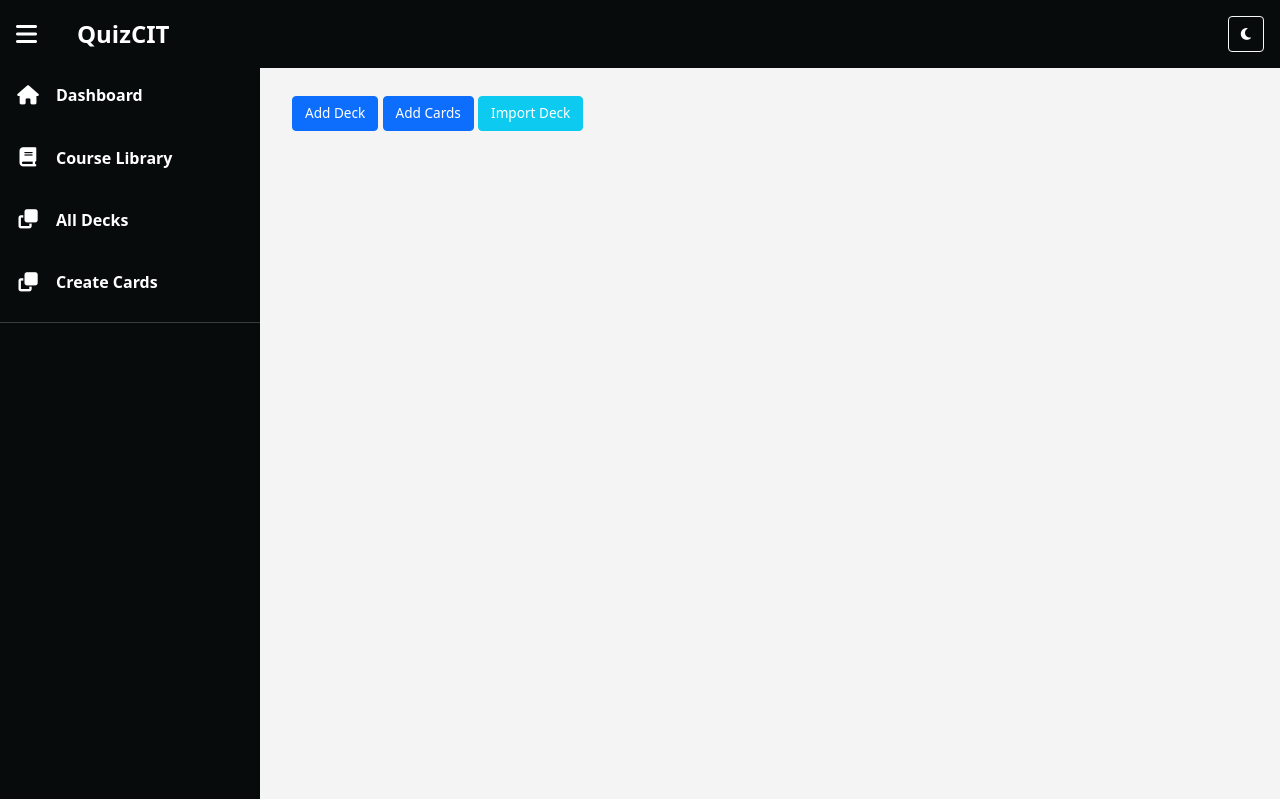
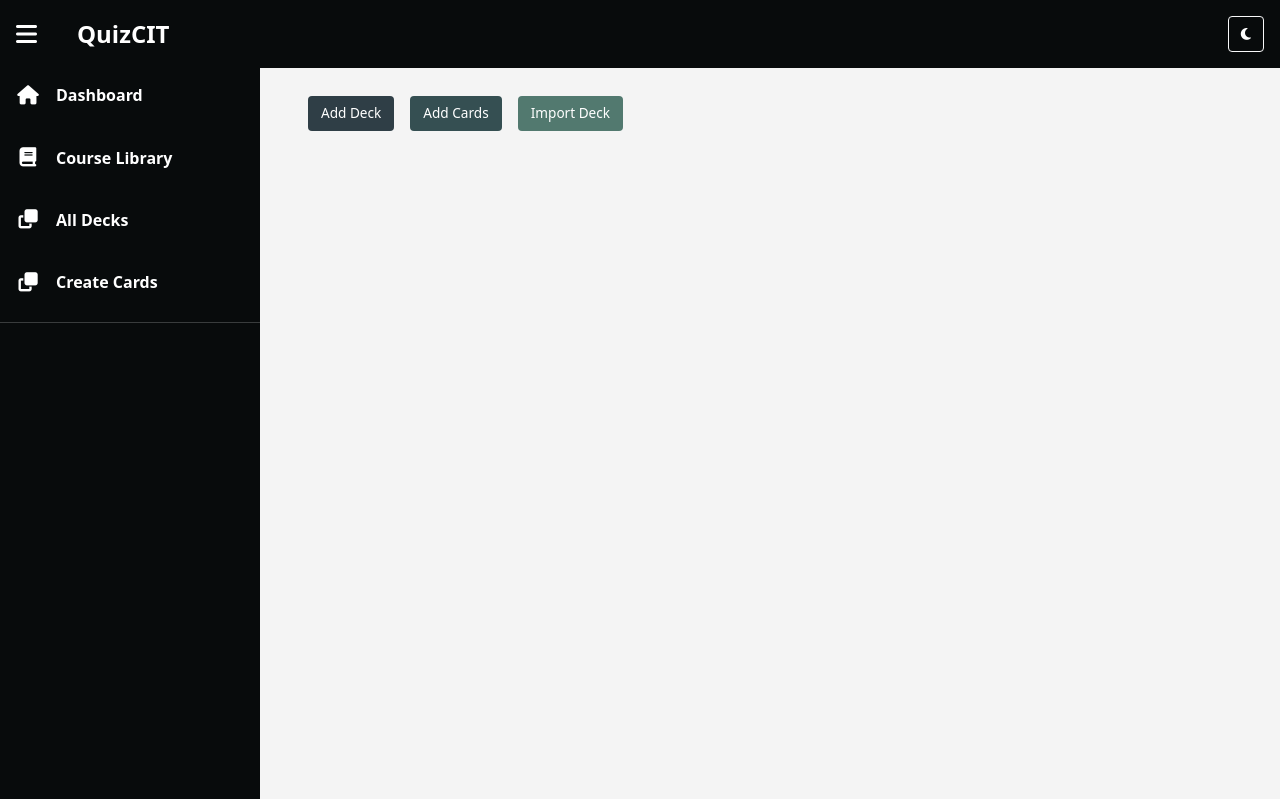
Before and after one commit to JChacon2001/CIT-PROJECT, a Flask app: page /decks in a window 1280 px wide. Shown: the top 799 px of the page. Run offline with Flask 3, Linux system fonts and the light colour scheme; some libraries are stand-ins or nearby versions; some web fonts are replaced.

Commit message:
Revert "sd"
This reverts commit ae26bcc47f28ce972cdc530ac0b46ba7084745b9.

```diff
--- a/templates/alldecks.html
+++ b/templates/alldecks.html
@@ -1,54 +1,32 @@
 {% extends "base.html" %}
 
 {% block content %}
+<div class="deck-controls">
+    <a href="{{ url_for('html.deck_form') }}" class="btn add-btn">Add Deck</a>
+    <a href="{{ url_for('html.create_card') }}" class="btn cards-btn">Add Cards</a>
+    <a href="{{ url_for('html.import_csv') }}" class="btn import-btn">Import Deck</a>
+  </div>
 
-<a href="{{ url_for('html.deck_form') }}" class="btn btn-primary">Add Deck</a>
-<a href="{{ url_for('html.create_card') }}" class="btn btn-primary">Add Cards</a>
-<a href="{{ url_for('html.import_csv') }}" class="btn btn-info">Import Deck</a>
 
-<div class="decks mt-4">
+  <div class="decks">
     {% for i in data %}
-    <div class="deck card p-3 mb-4">
-        <h4 class="card-title">
-            <a href="{{ url_for('html.deckcont', id=i.id) }}" class="text-decoration-none">
-                {{ i.name }}
-            </a>
-        </h4>
+    <div class="deck">
+      <a href="{{ url_for('html.deckcont', id=i.id)}}" class="title">{{i.name}}</a>
+      <div class="preview">
+        {% for j in i.cards %}
+        <p>{{ j.question }}</p>
+        {% endfor %}
+      </div>
+      <div class="eord">
+        <a href="{{ url_for('html.study_deck', id=i.id) }}" class="btn view-btn">Study</a>
+        <a href="{{ url_for('html.edit_deck', id=i.id)}}" class="btn edit-btn">Edit</a>
+        <a href="{{ url_for('html.delete_deck', id=i.id)}}" class="btn delete-btn">Delete</a>
 
-        <div class="progress mb-2" style="height: 20px;">
-            <div class="progress-bar
-                {% if i.percent >= 80 %} bg-success
-                {% elif i.percent >= 50 %} bg-warning
-                {% else %} bg-danger
-                {% endif %}"
-                role="progressbar"
-                style="width: {{ i.percent }}%;"
-                aria-valuenow="{{ i.percent }}"
-                aria-valuemin="0"
-                aria-valuemax="100">
-                {{ i.percent }}%
-            </div>
-        </div>
-
-        <p class="mb-2"><strong>{{ i.completed }}</strong> out of <strong>{{ i.total }}</strong> cards completed</p>
-        {% if i.last_studied %}
-            <p class="text-muted" ><small>Last studied: {{ i.last_studied.strftime('%Y-%m-%d') }}</small></p>
-        {% endif %}
-
-        <div class="eord mt-2">
-    <a href="{{ url_for('html.edit_deck', id=i.id) }}" class="btn btn-sm btn-primary">Edit</a>
-    <a href="{{ url_for('html.delete_deck', id=i.id) }}" class="btn btn-sm btn-danger">Delete</a>
-    <a href="{{ url_for('html.study_deck', id=i.id) }}" class="btn btn-sm btn-success">Study</a>
-    <form action="{{ url_for('html.reset_completion', id=i.id) }}" method="POST" style="display: inline;">
-        <button type="submit" class="btn btn-sm btn-warning"
-            onclick="return confirm('Are you sure you want to reset progress for this deck?');">
-            Reset
-        </button>
-    </form>
-</div>
-
+      </div>
     </div>
     {% endfor %}
-</div>
+  </div>
 
+  <!-- Bottom padding -->
+  <div style="height: 3rem;"></div>
 {% endblock %}
```
